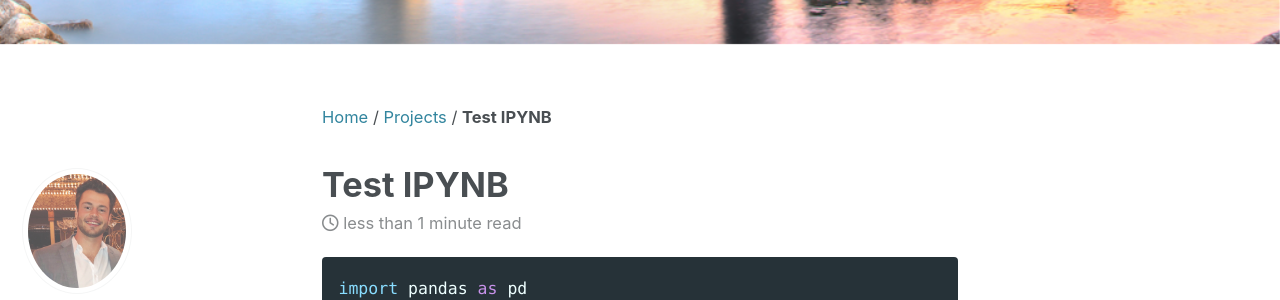
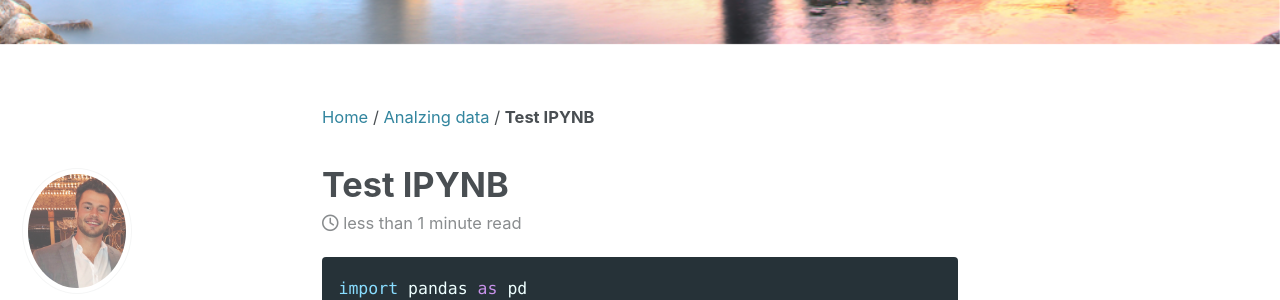
Before and after one commit to backdoordata/backdoordata.github.io, a Jekyll site: the page built from _posts/2020-02-06-testNB.md, in a window 1280 px wide and 900 px high. Shown: the part 446-746 px from the top of the window. Built offline with Jekyll 4.4.1, drawn with Linux system fonts in a browser that asks for light colours; cached includes are drawn as plain includes; nearby versions of some CDN libraries; some of the changed text lies outside the part shown.

````diff
--- a/_posts/2020-02-06-testNB.md
+++ b/_posts/2020-02-06-testNB.md
@@ -6,7 +6,7 @@
 header:
     image: "/images/nash-header.jpg"
 excerpt: "This is Not a Real Project"
-category: projects
+category: Analzing Data
 ---
 
 ```python
````
Also changed, not shown: _pages/data analysis & visualizations.md (+1 -1 lines).
